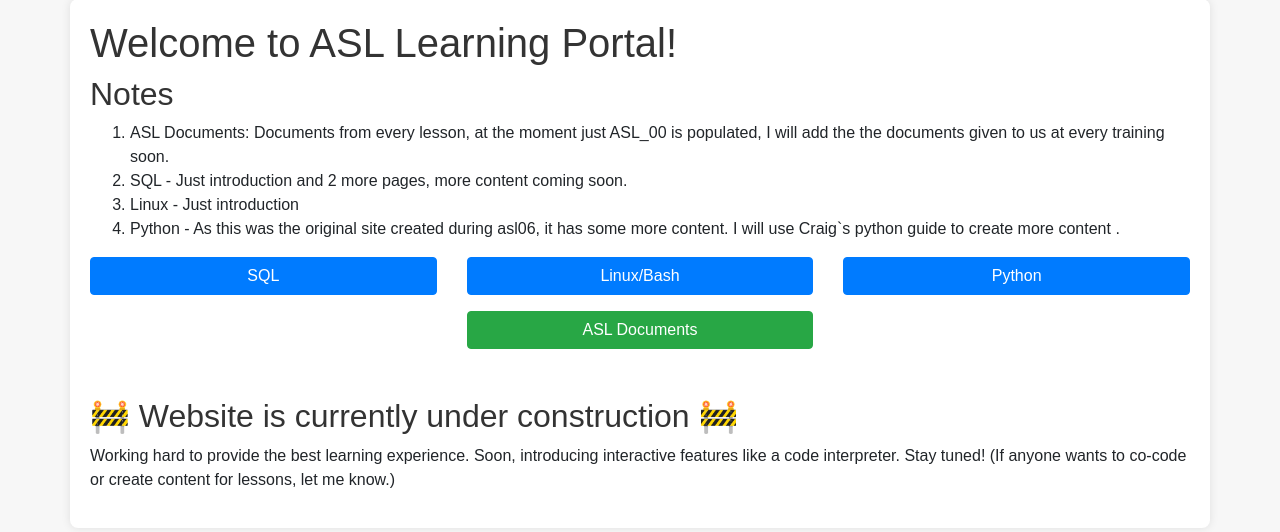
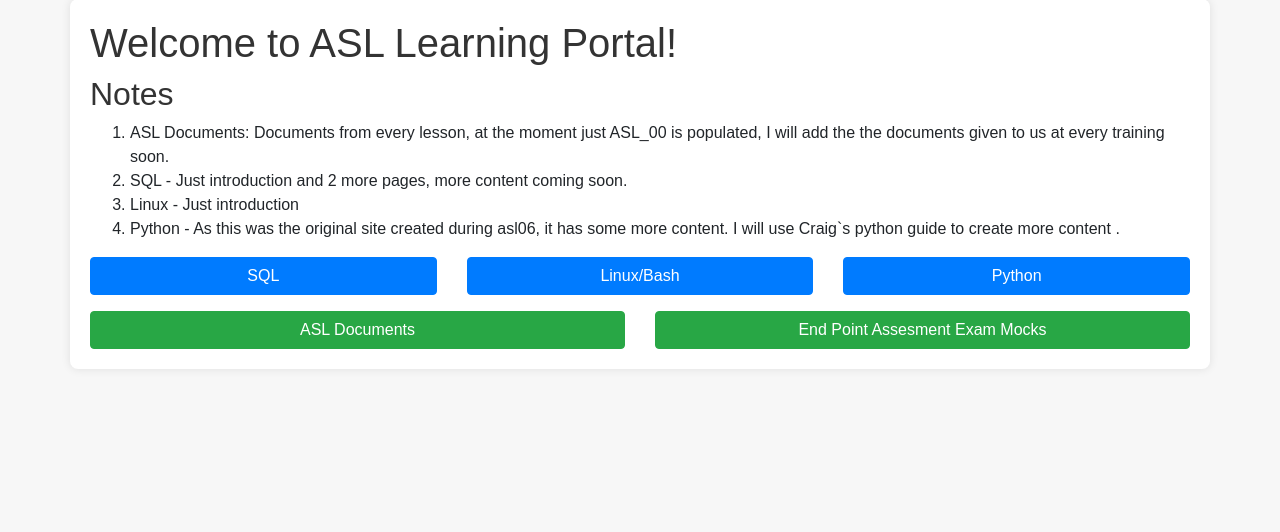
Before and after one commit to CrtAnton/Learn-Python-Website, a Flask app: page / in a window 1280 px wide. Shown: the part 49-581 px from the top of the page. Run offline with Flask 3, Linux system fonts and the light colour scheme; some libraries are stand-ins or nearby versions.

Commit message:
added emax mocks page

```diff
--- /dev/null
+++ b/Website_code/templates/exam_mocks.html
@@ -0,0 +1 @@
+<h1>Under construction</h1>
--- a/Website_code/templates/index.html
+++ b/Website_code/templates/index.html
@@ -44,15 +44,15 @@
 
     <!-- ASL Documents Button -->
     <div class="row mt-3">
-        <div class="col-md-4 offset-md-4">
+        <div class="col-md-6">
             <a href="{{ url_for('views.download_page') }}"><button class="btn btn-success btn-block">ASL Documents</button></a>
+        </div>
+        <div class="col-md-6">
+            <!-- Add your new button here -->
+            <a href="{{ url_for('views.exam_mocks') }}"><button class="btn btn-success btn-block">End Point Assesment Exam Mocks</button></a>
         </div>
     </div>
 
-    <h2 class="mt-5">🚧 Website is currently under construction 🚧</h2>
-    <p>
-        Working hard to provide the best learning experience. Soon, introducing interactive features like a code interpreter. Stay tuned! (If anyone wants to co-code or create content for lessons, let me know.)
-    </p>
 </div>
 
 <!-- Link to Bootstrap JS and Popper.js (required for some Bootstrap components) -->
--- a/Website_code/views.py
+++ b/Website_code/views.py
@@ -207,3 +207,7 @@ def linux_file_permissions():
 @views.route("/linux_more_resources")
 def linux_more_resources():
     return render_template("linux_pages/more_resources.html")
+
+@views.route("/exam_mocks")
+def exam_mocks():
+    return render_template("exam_mocks.html")
```
